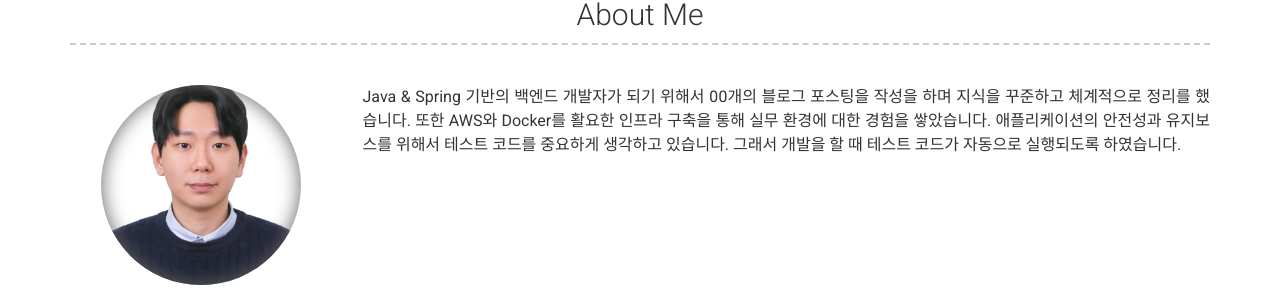
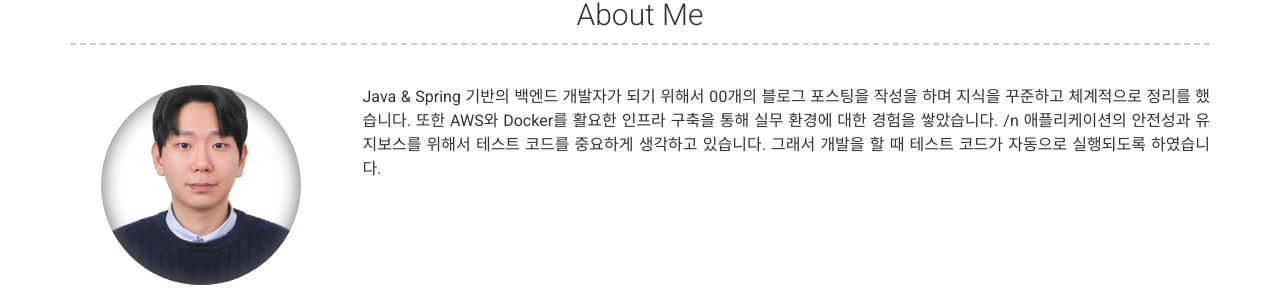
Before and after one commit to hyeok96/hyeok96.github.io, a Jekyll site: the page built from index.md, in a window 1280 px wide. Shown: the part 244-546 px from the top of the page. Built offline with Jekyll 4.4.1, drawn with Linux system fonts in a browser that asks for light colours; nearby versions of some CDN libraries.

Commit message:
about me 수정

```diff
--- a/_config.yml
+++ b/_config.yml
@@ -52,7 +52,7 @@ github_username:  jekyll
 # about_title: About Me (Use this to override about section title)
 about_profile_image: images/resume.jpeg
 about_content: | # this will include new lines to allow paragraphs
-    Java & Spring 기반의 백엔드 개발자가 되기 위해서 00개의 블로그 포스팅을 작성을 하며 지식을 꾸준하고 체계적으로 정리를 했습니다. 또한 AWS와 Docker를 활요한 인프라 구축을 통해 실무 환경에 대한 경험을 쌓았습니다.
+    Java & Spring 기반의 백엔드 개발자가 되기 위해서 00개의 블로그 포스팅을 작성을 하며 지식을 꾸준하고 체계적으로 정리를 했습니다. 또한 AWS와 Docker를 활요한 인프라 구축을 통해 실무 환경에 대한 경험을 쌓았습니다. /n
     애플리케이션의 안전성과 유지보스를 위해서 테스트 코드를 중요하게 생각하고 있습니다. 그래서 개발을 할 때 테스트 코드가 자동으로 실행되도록 하였습니다.
 
 
```
